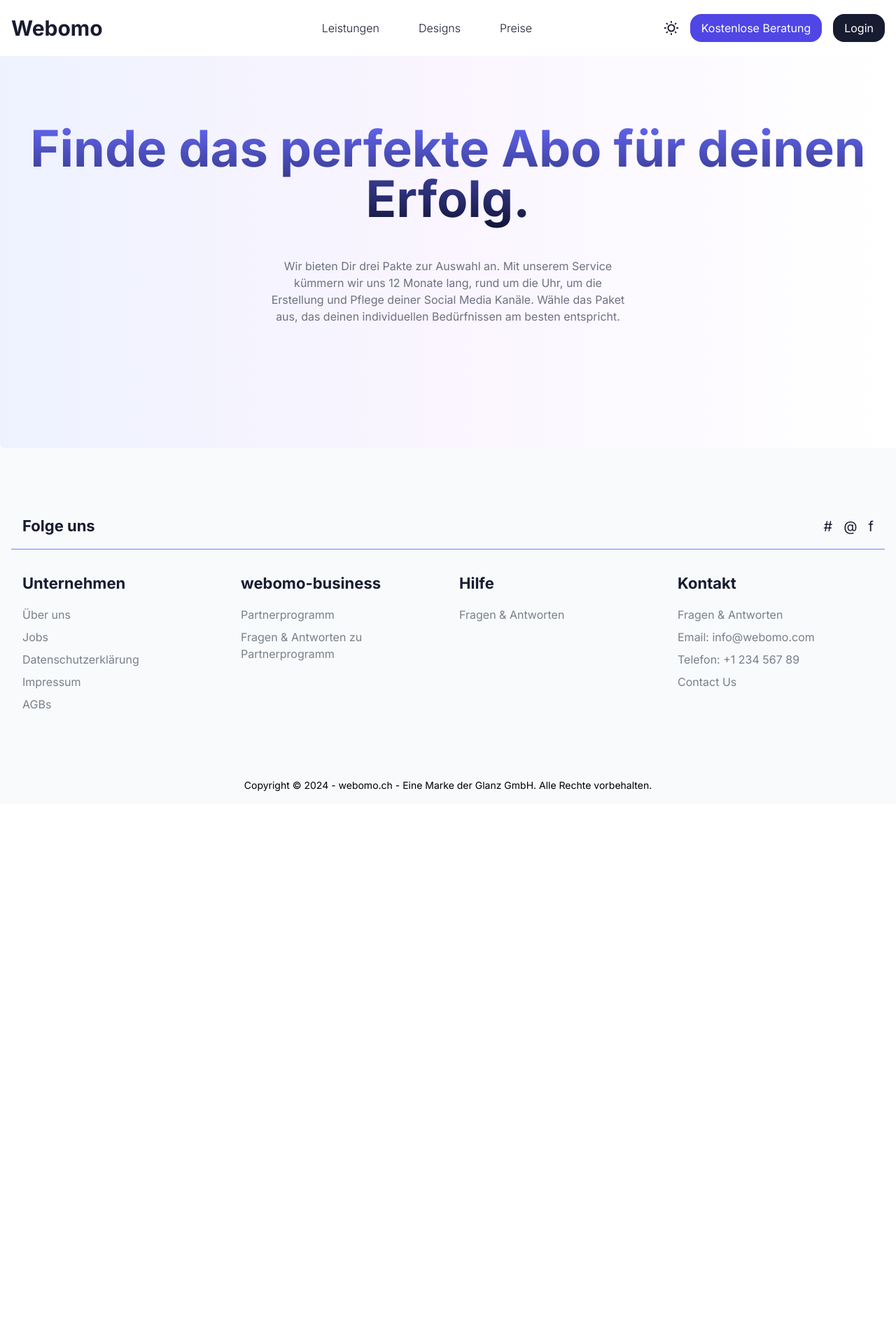
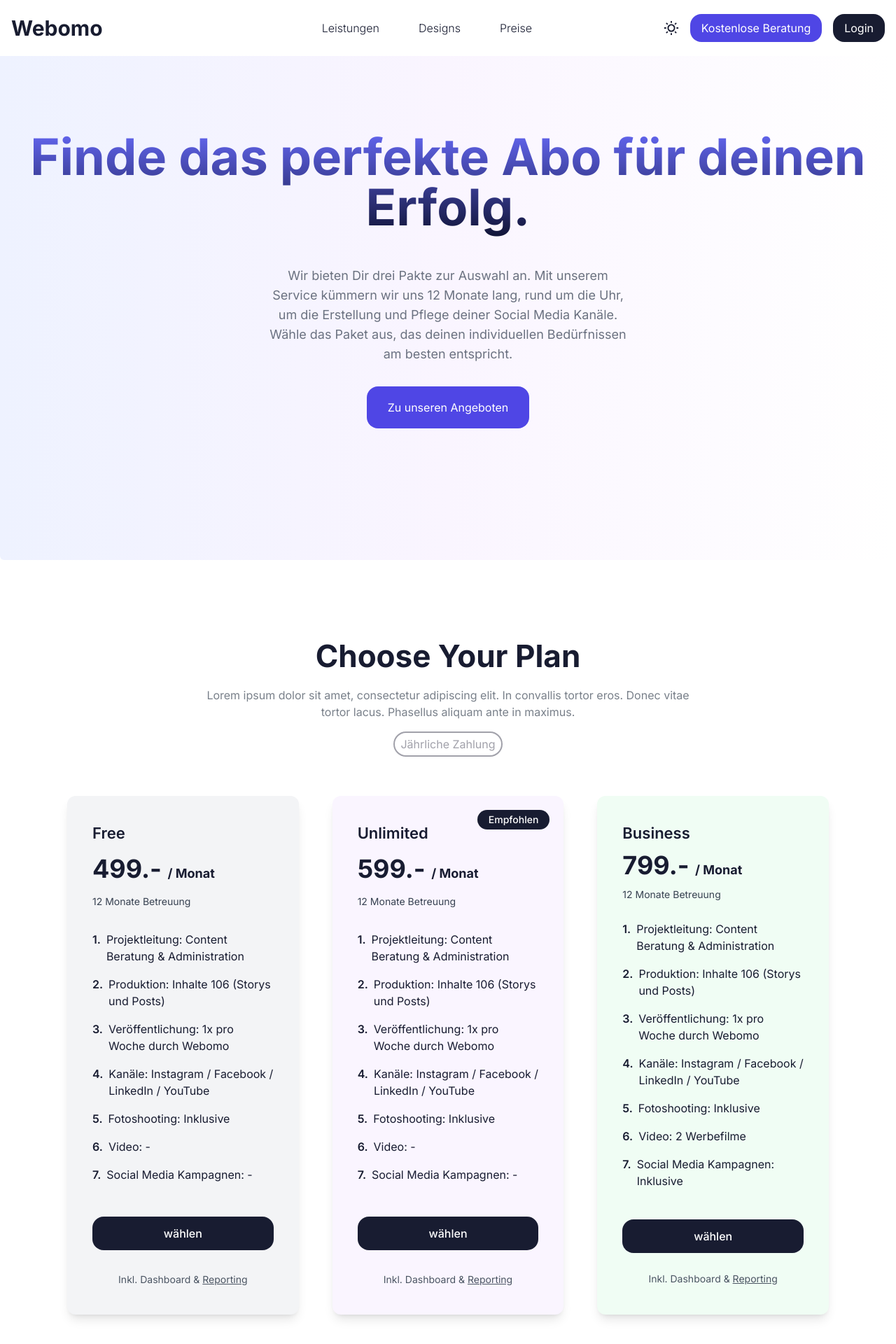
Before and after one commit to dawidglap/demo-webomo, a Next.js app: page /price in a window 1280 px wide. Shown: the top 1920 px of the page at 70% size. Before the commit the page ends 1148 px from the top, so only its background shows below. Built offline with nearby package versions, Linux system fonts and the light colour scheme; no server answers; what react-instantsearch-dom would draw is missing.

Commit message:
created price

```diff
--- a/src/app/(site)/price/page.tsx
+++ b/src/app/(site)/price/page.tsx
@@ -1,20 +1,35 @@
 import React from "react";
+import Link from "next/link";
+import Pricing from "@/components/Pricing";
+import Stats from "@/components/Stats";
 
 const Price = () => {
   return (
-    <div className="relative  flex h-[40rem] w-full items-center justify-center overflow-hidden rounded-md bg-gradient-to-r from-indigo-50 via-purple-50 to-white  antialiased dark:from-slate-900 dark:to-black">
-      <div className=" relative z-10  mx-auto w-full max-w-7xl  p-4 ">
-        <h1 className="bg-opacity-50 bg-gradient-to-b from-indigo-500 to-slate-950  bg-clip-text text-center text-4xl font-bold text-transparent dark:to-white md:pb-8 md:text-7xl">
-          Finde das perfekte Abo für deinen Erfolg.
-        </h1>
-        <p className="text-gray-500 dark:text-gray-300 mx-auto mt-4 max-w-lg text-center text-base font-normal">
-          Wir bieten Dir drei Pakte zur Auswahl an. Mit unserem Service kümmern
-          wir uns 12 Monate lang, rund um die Uhr, um die Erstellung und Pflege
-          deiner Social Media Kanäle. Wähle das Paket aus, das deinen
-          individuellen Bedürfnissen am besten entspricht.
-        </p>
+    <>
+      <div className="relative flex  h-[40rem] min-h-[100vh] w-full items-center justify-center overflow-hidden rounded-md bg-gradient-to-r from-indigo-50 via-purple-50 to-white  antialiased dark:from-slate-900 dark:to-black">
+        <div className=" relative z-10  mx-auto w-full max-w-7xl  p-4 ">
+          <h1 className="bg-opacity-50 bg-gradient-to-b from-indigo-500 to-slate-950  bg-clip-text pb-2 text-center text-4xl font-bold text-transparent dark:to-white md:pb-8 md:text-7xl">
+            Finde das perfekte Abo für deinen Erfolg.
+          </h1>
+          <p className="text-gray-500 dark:text-gray-300 mx-auto mt-4 max-w-lg text-center text-lg font-normal">
+            Wir bieten Dir drei Pakte zur Auswahl an. Mit unserem Service
+            kümmern wir uns 12 Monate lang, rund um die Uhr, um die Erstellung
+            und Pflege deiner Social Media Kanäle. Wähle das Paket aus, das
+            deinen individuellen Bedürfnissen am besten entspricht.
+          </p>
+          <div className="mt-8 flex flex-wrap items-center justify-center space-x-4">
+            <Link
+              href="#"
+              className="inline-flex h-[60px] items-center rounded-2xl bg-indigo-600 px-[30px] py-[14px] text-white hover:bg-opacity-90 dark:bg-indigo-500 dark:text-white dark:hover:bg-opacity-90"
+            >
+              Zu unseren Angeboten
+            </Link>
+          </div>
+        </div>
       </div>
-    </div>
+      <Pricing />
+      <Stats />
+    </>
   );
 };
 
--- a/src/components/Pricing/PricingItem.tsx
+++ b/src/components/Pricing/PricingItem.tsx
@@ -20,146 +20,103 @@ export const PricingItem = ({ price, planType }: any) => {
     window.location.assign(data);
   };
 
+  // Define background color based on plan type
+  let bgColor = "bg-gray-100 dark:bg-gray-800"; // Default color
+  if (price.nickname === "Basic" || price.nickname === "Basic") {
+    bgColor = "bg-indigo-50 dark:bg-gray-800";
+  } else if (price.nickname === "Pro" || price.nickname === "Unlimited") {
+    bgColor = "bg-purple-50 dark:bg-slate-900";
+  } else if (price.nickname === "Business") {
+    bgColor = "bg-green-50 dark:bg-[#000]";
+  }
+
+  // Define price and feature details based on plan name
+  const priceDetails = {
+    Basic: {
+      price: "499",
+      features: [
+        "Projektleitung: Content Beratung & Administration",
+        "Produktion: Inhalte 106 (Storys und Posts)",
+        "Veröffentlichung: 1x pro Woche durch Webomo",
+        "Kanäle: Instagram / Facebook / LinkedIn / YouTube",
+        "Fotoshooting: Inklusive",
+        "Video: -",
+        "Social Media Kampagnen: -",
+      ],
+    },
+    Unlimited: {
+      price: "599",
+      features: [
+        "Projektleitung: Content Beratung & Administration",
+        "Produktion: Inhalte 106 (Storys und Posts)",
+        "Veröffentlichung: 1x pro Woche durch Webomo",
+        "Kanäle: Instagram / Facebook / LinkedIn / YouTube",
+        "Fotoshooting: Inklusive",
+        "Video: -",
+        "Social Media Kampagnen: -",
+      ],
+    },
+    Business: {
+      price: "799",
+      features: [
+        "Projektleitung: Content Beratung & Administration",
+        "Produktion: Inhalte 106 (Storys und Posts)",
+        "Veröffentlichung: 1x pro Woche durch Webomo",
+        "Kanäle: Instagram / Facebook / LinkedIn / YouTube",
+        "Fotoshooting: Inklusive",
+        "Video: 2 Werbefilme",
+        "Social Media Kampagnen: Inklusive",
+      ],
+    },
+  };
+
+  const currentPlan = priceDetails[price.nickname] || priceDetails["Basic"];
+
   return (
-    <div className="w-full px-6 md:w-1/2 lg:w-1/3">
-      <div className="wow fadeInUp relative mb-10 rounded-xl bg-white px-9 py-10 shadow-card dark:bg-dark dark:shadow-card-dark lg:mb-4 lg:px-7 xl:px-9">
+    <div className="w-full px-6 pb-8 md:w-1/2 lg:w-1/3">
+      <div
+        className={`relative mb-10 rounded-xl px-9 py-10 shadow-lg ${bgColor} flex h-full flex-col justify-between lg:mb-4 lg:px-7 xl:px-9`}
+      >
+        {/* Badge for Recommended Plan */}
         {price.nickname === "Unlimited" && (
-          <span className="absolute right-5 top-5 text-sm font-medium text-primary underline">
-            Most popular
+          <span className="absolute right-5 top-5 rounded-full bg-black px-4 py-1 text-sm font-medium text-white dark:bg-white dark:text-black">
+            Empfohlen
           </span>
         )}
 
+        {/* Plan Title and Price */}
         <h3 className="mb-2 text-[22px] font-semibold leading-tight text-black dark:text-white">
           {price.nickname}
         </h3>
-        <p className="mb-7 text-base text-body">
-          Lorem Ipsum is simply dummythe.
+        <p className="mb-2 text-4xl font-bold text-black dark:text-white">
+          {currentPlan.price}.- <span className="text-lg">/ Monat</span>
+        </p>
+        <p className="text-gray-700 dark:text-gray-300 text-sm">
+          12 Monate Betreuung
         </p>
 
-        <p className="border-b border-stroke pb-5 text-black dark:border-stroke-dark dark:text-white">
-          <span className="text-[40px] font-bold leading-none">
-            <sup className="text-[22px] font-medium"> $ </sup>
-
-            {planType
-              ? ((price.unit_amount / 100) * 12).toLocaleString("en-US", {
-                  currency: "USD",
-                })
-              : (price.unit_amount / 100).toLocaleString("en-US", {
-                  currency: "USD",
-                })}
-          </span>
-          <span className="text-base text-body">
-            {" "}
-            / {planType ? "year" : "month"}{" "}
-          </span>
-        </p>
-
-        <div className="space-y-4 pb-10 pt-[30px]">
-          <p className="flex text-base text-black dark:text-body">
-            <span className="mr-[10px] mt-1">
-              <svg
-                width="16"
-                height="16"
-                viewBox="0 0 16 16"
-                fill="none"
-                xmlns="http://www.w3.org/2000/svg"
-              >
-                <g clipPath="url(#clip0_44_7)">
-                  <path
-                    d="M6.66674 10.1147L12.7947 3.98599L13.7381 4.92866L6.66674 12L2.42407 7.75733L3.36674 6.81466L6.66674 10.1147Z"
-                    fill="#00BE6C"
-                  />
-                </g>
-                <defs>
-                  <clipPath id="clip0_44_7">
-                    <rect width="16" height="16" fill="white" />
-                  </clipPath>
-                </defs>
-              </svg>
-            </span>
-            60-day chat history
-          </p>
-          <p className="flex text-base text-black dark:text-body">
-            <span className="mr-[10px] mt-1">
-              <svg
-                width="16"
-                height="16"
-                viewBox="0 0 16 16"
-                fill="none"
-                xmlns="http://www.w3.org/2000/svg"
-              >
-                <g clipPath="url(#clip0_44_7)">
-                  <path
-                    d="M6.66674 10.1147L12.7947 3.98599L13.7381 4.92866L6.66674 12L2.42407 7.75733L3.36674 6.81466L6.66674 10.1147Z"
-                    fill="#00BE6C"
-                  />
-                </g>
-                <defs>
-                  <clipPath id="clip0_44_7">
-                    <rect width="16" height="16" fill="white" />
-                  </clipPath>
-                </defs>
-              </svg>
-            </span>
-            35 GB cloud storage
-          </p>
-          <p className="flex text-base text-black dark:text-body">
-            <span className="mr-[10px] mt-1">
-              <svg
-                width="16"
-                height="16"
-                viewBox="0 0 16 16"
-                fill="none"
-                xmlns="http://www.w3.org/2000/svg"
-              >
-                <g clipPath="url(#clip0_44_7)">
-                  <path
-                    d="M6.66674 10.1147L12.7947 3.98599L13.7381 4.92866L6.66674 12L2.42407 7.75733L3.36674 6.81466L6.66674 10.1147Z"
-                    fill="#00BE6C"
-                  />
-                </g>
-                <defs>
-                  <clipPath id="clip0_44_7">
-                    <rect width="16" height="16" fill="white" />
-                  </clipPath>
-                </defs>
-              </svg>
-            </span>
-            24/7 Support
-          </p>
-          <p className="flex text-base text-black dark:text-body">
-            <span className="mr-[10px] mt-1">
-              <svg
-                width="16"
-                height="16"
-                viewBox="0 0 16 16"
-                fill="none"
-                xmlns="http://www.w3.org/2000/svg"
-              >
-                <g clipPath="url(#clip0_44_7)">
-                  <path
-                    d="M6.66674 10.1147L12.7947 3.98599L13.7381 4.92866L6.66674 12L2.42407 7.75733L3.36674 6.81466L6.66674 10.1147Z"
-                    fill="#00BE6C"
-                  />
-                </g>
-                <defs>
-                  <clipPath id="clip0_44_7">
-                    <rect width="16" height="16" fill="white" />
-                  </clipPath>
-                </defs>
-              </svg>
-            </span>
-            Custom Branding Strategy
-          </p>
+        {/* Features List */}
+        <div className="space-y-4 pb-10 pt-6">
+          {currentPlan.features.map((feature, index) => (
+            <p key={index} className="flex text-base text-black dark:text-body">
+              <span className="mr-2 font-semibold">{index + 1}.</span> {feature}
+            </p>
+          ))}
         </div>
 
+        {/* Button */}
         <button
           aria-label="purchase this plan"
           onClick={handleSubscription}
-          className={`block w-full rounded-md px-8 py-[10px] text-center text-base font-medium text-white ${price.nickname === "Unlimited" ? "bg-primary hover:bg-opacity-90" : "bg-black hover:bg-primary dark:bg-[#2A2E44] dark:hover:bg-primary"}`}
+          className="dark:hover:bg-gray-200 block w-full rounded-2xl bg-black px-8 py-3 text-center text-base font-medium text-white hover:bg-opacity-90 dark:bg-white dark:text-black"
         >
-          Choose Plan
+          wählen
         </button>
+
+        {/* Footer Text */}
+        <p className="text-gray-600 dark:text-gray-400 mt-6 text-center text-sm">
+          Inkl. Dashboard & <span className="underline">Reporting</span>
+        </p>
       </div>
     </div>
   );
--- a/src/components/Pricing/index.tsx
+++ b/src/components/Pricing/index.tsx
@@ -5,13 +5,14 @@ import { Price } from "@/types/priceItem";
 
 import { pricingData } from "../../stripe/pricingData";
 import { PricingItem } from "./PricingItem";
+import Link from "next/link";
 
 const Pricing = () => {
   const [planType, setPlanType] = useState(false);
 
   return (
     <>
-      <section id="pricing" className="relative z-10 pt-[110px]">
+      <section id="pricing" className="relative z-10 mb-20 pt-[110px]">
         <div className="container">
           <div
             className="wow fadeInUp mx-auto mb-10 max-w-[690px] text-center"
@@ -25,11 +26,16 @@ const Pricing = () => {
               convallis tortor eros. Donec vitae tortor lacus. Phasellus aliquam
               ante in maximus.
             </p>
+            <div className="flex flex-wrap items-center justify-center space-x-4">
+              <p className="my-4  inline-flex items-center rounded-full border-2 border-zinc-400 bg-white px-2 py-1 text-zinc-400 hover:bg-opacity-90 dark:bg-indigo-500 dark:text-white dark:hover:bg-opacity-90">
+                Jährliche Zahlung
+              </p>
+            </div>
           </div>
         </div>
 
         <div className="container max-w-[1120px] overflow-hidden">
-          <div
+          {/* <div
             className="wow fadeInUp mb-[60px] flex items-center justify-center"
             data-wow-delay=".25s"
           >
@@ -53,7 +59,7 @@ const Pricing = () => {
                 Yearly
               </span>
             </label>
-          </div>
+          </div> */}
 
           <div className="-mx-6 flex flex-wrap justify-center">
             {pricingData &&
--- a/src/components/Stats/index.tsx
+++ b/src/components/Stats/index.tsx
@@ -3,7 +3,7 @@ import React from "react";
 
 const Stats = () => {
   return (
-    <section className="flex flex-col items-center bg-white px-4 pt-28 dark:bg-[#15182A]">
+    <section className="flex flex-col items-center bg-white px-4 pb-10 pt-20 dark:bg-[#15182A]">
       {/* Main Title */}
       <h2 className="text-center text-3xl font-bold text-black dark:text-white md:text-4xl">
         Werbung für dein Unternehmen
--- a/src/components/ui/container-scroll-animation.tsx
+++ b/src/components/ui/container-scroll-animation.tsx
@@ -87,7 +87,7 @@ export const Card = ({
       }}
       className="mx-auto -mt-12 h-[30rem] w-full max-w-5xl rounded-[30px] border-4 border-[#6C6C6C] bg-[#222222] p-2 shadow-2xl md:h-[40rem] md:p-6"
     >
-      <div className=" bg-gray-100 h-full  w-full overflow-hidden rounded-2xl dark:bg-zinc-900 md:rounded-2xl md:p-4 ">
+      <div className=" h-full w-full  overflow-hidden rounded-2xl bg-zinc-900 dark:bg-zinc-900 md:rounded-2xl md:p-4 ">
         {children}
       </div>
     </motion.div>
```
